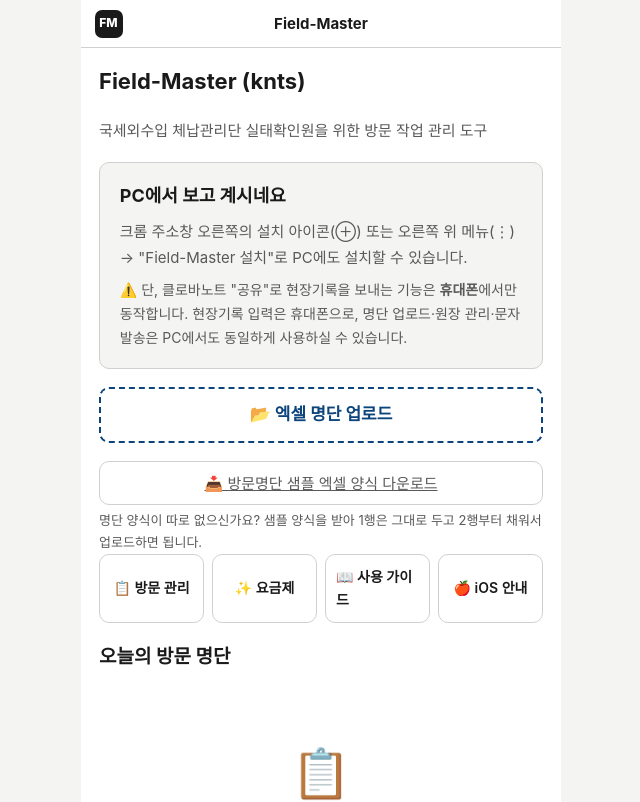
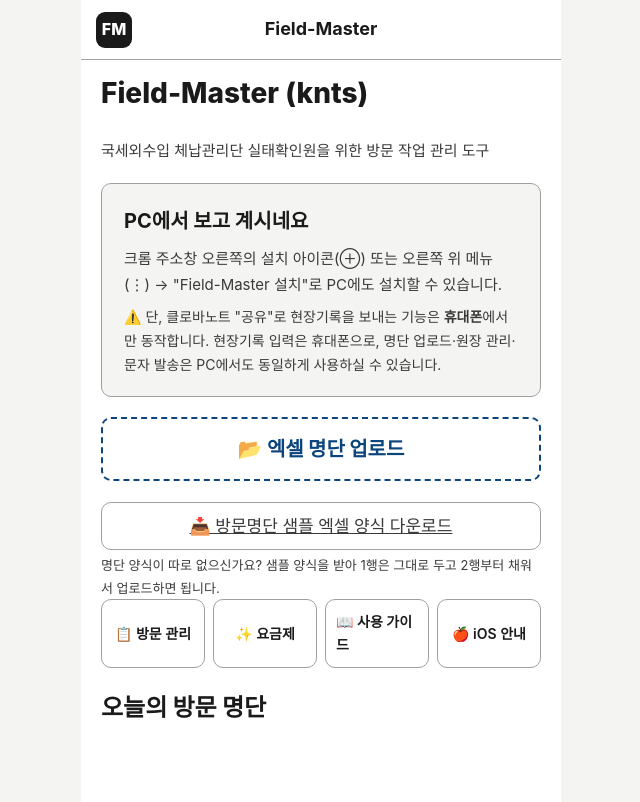
Before and after one commit to ilikefeeling/knts, a Next.js app: page / in a window 1280 px wide. Shown: the top 802 px of the page, without its empty margins (319-959 px from the left). Built offline with nearby package versions, Linux system fonts and the light colour scheme.

Commit message:
style: 50~60대 사용자를 위한 앱 전반적인 가시성(글자, 버튼, 여백 등) 대폭 상향

```diff
--- a/app/globals.css
+++ b/app/globals.css
@@ -4,8 +4,8 @@
   --color-success: #27500a;
   --color-success-bg: #eaf3de;
   --color-text: #1a1a1a;
-  --color-text-muted: #595959;
-  --color-border: #d0d0d0;
+  --color-text-muted: #3a3a3a;
+  --color-border: #a0a0a0;
   --color-bg: #ffffff;
   --color-bg-secondary: #f4f4f2;
   --radius: 10px;
@@ -23,7 +23,7 @@ body {
   color: var(--color-text);
   font-family: "Pretendard", "Malgun Gothic", "맑은 고딕", -apple-system,
     BlinkMacSystemFont, sans-serif;
-  font-size: 18px;
+  font-size: 20px;
   line-height: 1.7;
   -webkit-text-size-adjust: 100%;
 }
@@ -41,14 +41,14 @@ a {
 }
 
 h1 {
-  font-size: 22px;
-  font-weight: 700;
+  font-size: 28px;
+  font-weight: 800;
   margin: 0 0 1rem;
 }
 
 h2 {
-  font-size: 19px;
-  font-weight: 700;
+  font-size: 24px;
+  font-weight: 800;
   margin: 1.5rem 0 0.75rem;
 }
 
@@ -74,9 +74,9 @@ p {
   justify-content: center;
   gap: 8px;
   width: 100%;
-  min-height: 56px;
-  font-size: 18px;
-  font-weight: 700;
+  min-height: 64px;
+  font-size: 20px;
+  font-weight: 800;
   border-radius: var(--radius);
   border: 1px solid var(--color-border);
   background: var(--color-bg);
@@ -110,9 +110,9 @@ p {
   background: transparent;
   border: none;
   color: var(--color-text-muted);
-  font-size: 15px;
-  font-weight: 400;
-  min-height: 44px;
+  font-size: 17px;
+  font-weight: 500;
+  min-height: 48px;
 }
 
 .person-btn {
@@ -125,7 +125,7 @@ p {
   border-radius: var(--radius);
   border: 1px solid var(--color-border);
   background: var(--color-bg);
-  font-size: 17px;
+  font-size: 19px;
   cursor: pointer;
 }
 
@@ -140,7 +140,7 @@ p {
 
 .person-btn .addr {
   display: block;
-  font-size: 13px;
+  font-size: 15px;
   color: var(--color-text-muted);
   margin-top: 2px;
 }
@@ -149,9 +149,9 @@ select,
 textarea,
 input[type="text"] {
   width: 100%;
-  font-size: 17px;
+  font-size: 20px;
   font-family: inherit;
-  padding: 10px 12px;
+  padding: 14px 16px;
   border-radius: var(--radius);
   border: 1px solid var(--color-border);
   background: var(--color-bg);
@@ -159,7 +159,7 @@ input[type="text"] {
 }
 
 select {
-  height: 50px;
+  height: 60px;
 }
 
 textarea {
@@ -169,7 +169,7 @@ textarea {
 
 label.field-label {
   display: block;
-  font-size: 14px;
+  font-size: 16px;
   color: var(--color-text-muted);
   margin-bottom: 6px;
 }
@@ -196,7 +196,7 @@ label.field-label {
   display: inline-flex;
   align-items: center;
   gap: 6px;
-  font-size: 13px;
+  font-size: 15px;
   color: var(--color-text-muted);
 }
 
@@ -204,7 +204,7 @@ label.field-label {
   background: var(--color-bg-secondary);
   border-radius: var(--radius);
   padding: 0.75rem;
-  font-size: 14px;
+  font-size: 16px;
   color: var(--color-text-muted);
   line-height: 1.6;
   margin-top: 0.5rem;
@@ -218,8 +218,8 @@ label.field-label {
   background: var(--color-bg);
   border: 1px solid var(--color-border);
   border-radius: var(--radius);
-  padding: 0.85rem 1rem;
-  margin-bottom: 0.65rem;
+  padding: 1rem 1.15rem;
+  margin-bottom: 0.85rem;
   cursor: pointer;
   transition: border-color 0.15s, box-shadow 0.15s, transform 0.1s;
   font-family: inherit;
@@ -251,19 +251,19 @@ label.field-label {
   display: inline-flex;
   align-items: center;
   justify-content: center;
-  width: 26px;
-  height: 26px;
+  width: 32px;
+  height: 32px;
   border-radius: 50%;
   background: var(--color-primary);
   color: #fff;
-  font-size: 13px;
+  font-size: 16px;
   font-weight: 700;
   flex-shrink: 0;
 }
 
 .visit-name {
-  font-weight: 700;
-  font-size: 17px;
+  font-weight: 800;
+  font-size: 22px;
 }
 
 .visit-badges {
@@ -279,9 +279,9 @@ label.field-label {
   gap: 4px;
   background: #fef0db;
   color: #b85c00;
-  font-size: 12px;
+  font-size: 14px;
   font-weight: 700;
-  padding: 2px 8px;
+  padding: 4px 10px;
   border-radius: 6px;
 }
 
@@ -290,16 +290,16 @@ label.field-label {
   align-items: center;
   background: var(--color-bg-secondary);
   color: var(--color-text-muted);
-  font-size: 12px;
+  font-size: 14px;
   font-weight: 600;
-  padding: 2px 8px;
+  padding: 4px 10px;
   border-radius: 6px;
 }
 
 .visit-addr {
-  font-size: 13px;
+  font-size: 16px;
   color: var(--color-text-muted);
-  margin-top: 4px;
+  margin-top: 6px;
 }
 
 /* ── 테스트 시뮬레이션 모달 ── */
@@ -393,7 +393,7 @@ label.field-label {
   transform: translateX(-50%);
   width: 100%;
   max-width: 480px;
-  height: 48px;
+  height: 60px;
   display: flex;
   align-items: center;
   justify-content: space-between;
@@ -417,7 +417,7 @@ label.field-label {
 .navbar-center {
   flex: 1;
   text-align: center;
-  font-size: 15px;
+  font-size: 18px;
   font-weight: 700;
   color: var(--color-text);
   white-space: nowrap;
@@ -429,7 +429,7 @@ label.field-label {
   background: none;
   border: none;
   font-family: inherit;
-  font-size: 14px;
+  font-size: 16px;
   font-weight: 600;
   color: var(--color-primary);
   cursor: pointer;
@@ -445,17 +445,17 @@ label.field-label {
   display: inline-flex;
   align-items: center;
   justify-content: center;
-  width: 28px;
-  height: 28px;
-  border-radius: 7px;
+  width: 36px;
+  height: 36px;
+  border-radius: 9px;
   background: #1a1a1a;
   color: #fff;
-  font-size: 12px;
+  font-size: 16px;
   font-weight: 800;
 }
 
 .nav-home {
-  font-size: 20px;
+  font-size: 24px;
   text-decoration: none;
   padding: 4px;
   line-height: 1;
@@ -472,9 +472,9 @@ button.btn-primary {
   align-items: center;
   justify-content: center;
   gap: 6px;
-  padding: 10px 20px;
-  min-height: 44px;
-  font-size: 16px;
+  padding: 12px 20px;
+  min-height: 64px;
+  font-size: 20px;
   font-weight: 700;
   font-family: inherit;
   background: var(--color-primary);
@@ -492,9 +492,9 @@ button.btn-cancel {
   display: inline-flex;
   align-items: center;
   justify-content: center;
-  padding: 10px 20px;
-  min-height: 44px;
-  font-size: 16px;
+  padding: 12px 20px;
+  min-height: 64px;
+  font-size: 20px;
   font-weight: 600;
   font-family: inherit;
   background: var(--color-bg-secondary);
@@ -506,9 +506,9 @@ button.btn-cancel {
 .btn-cancel:active { opacity: 0.7; }
 
 .btn-sm {
-  padding: 6px 14px;
-  min-height: 36px;
-  font-size: 14px;
+  padding: 8px 16px;
+  min-height: 44px;
+  font-size: 16px;
   font-weight: 600;
   border-radius: 8px;
   border: 1px solid var(--color-border);
@@ -534,9 +534,9 @@ button.btn-cancel {
   justify-content: center;
   gap: 8px;
   width: 100%;
-  min-height: 56px;
-  font-size: 17px;
-  font-weight: 700;
+  min-height: 64px;
+  font-size: 20px;
+  font-weight: 800;
   font-family: inherit;
   background: var(--color-bg);
   color: var(--color-primary);
@@ -1008,8 +1008,8 @@ button.btn-cancel {
 }
 .photo-thumb-wrap {
   position: relative;
-  width: 72px;
-  height: 72px;
+  width: 96px;
+  height: 96px;
   border-radius: 8px;
   overflow: hidden;
   border: 1px solid var(--color-border);
@@ -1024,21 +1024,21 @@ button.btn-cancel {
   position: absolute;
   top: 4px;
   right: 4px;
-  width: 22px;
-  height: 22px;
+  width: 28px;
+  height: 28px;
   border-radius: 50%;
   background: rgba(0,0,0,0.6);
   color: #fff;
   border: none;
-  font-size: 12px;
+  font-size: 16px;
   display: flex;
   align-items: center;
   justify-content: center;
   cursor: pointer;
 }
 .photo-add-btn {
-  width: 72px;
-  height: 72px;
+  width: 96px;
+  height: 96px;
   border-radius: 8px;
   border: 2px dashed var(--color-border);
   display: flex;
@@ -1050,15 +1050,15 @@ button.btn-cancel {
   background: var(--color-bg-secondary);
 }
 .photo-add-icon {
-  font-size: 24px;
+  font-size: 32px;
   line-height: 1;
 }
 .photo-add-text {
-  font-size: 11px;
+  font-size: 14px;
   margin-top: 4px;
 }
 .photo-hint {
-  font-size: 12px;
+  font-size: 14px;
   color: var(--color-text-muted);
   margin: 0;
 }
```
